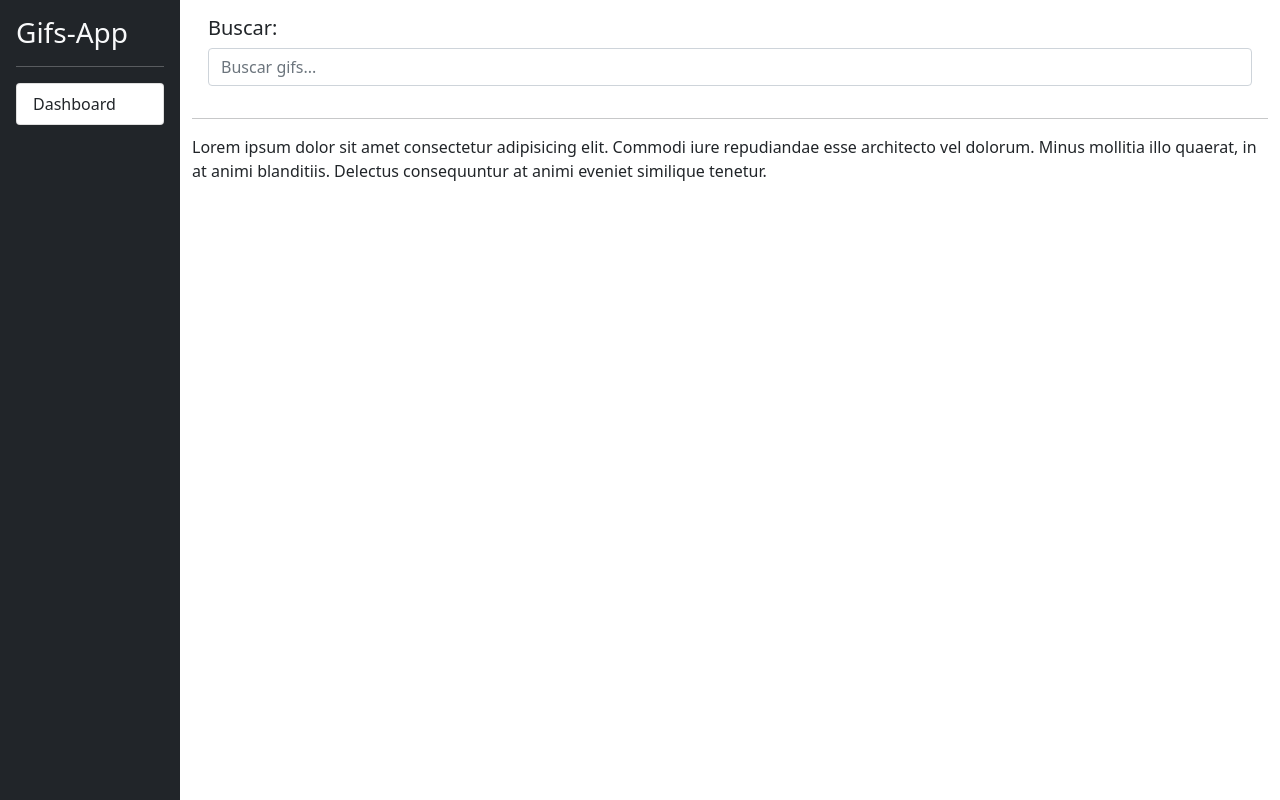
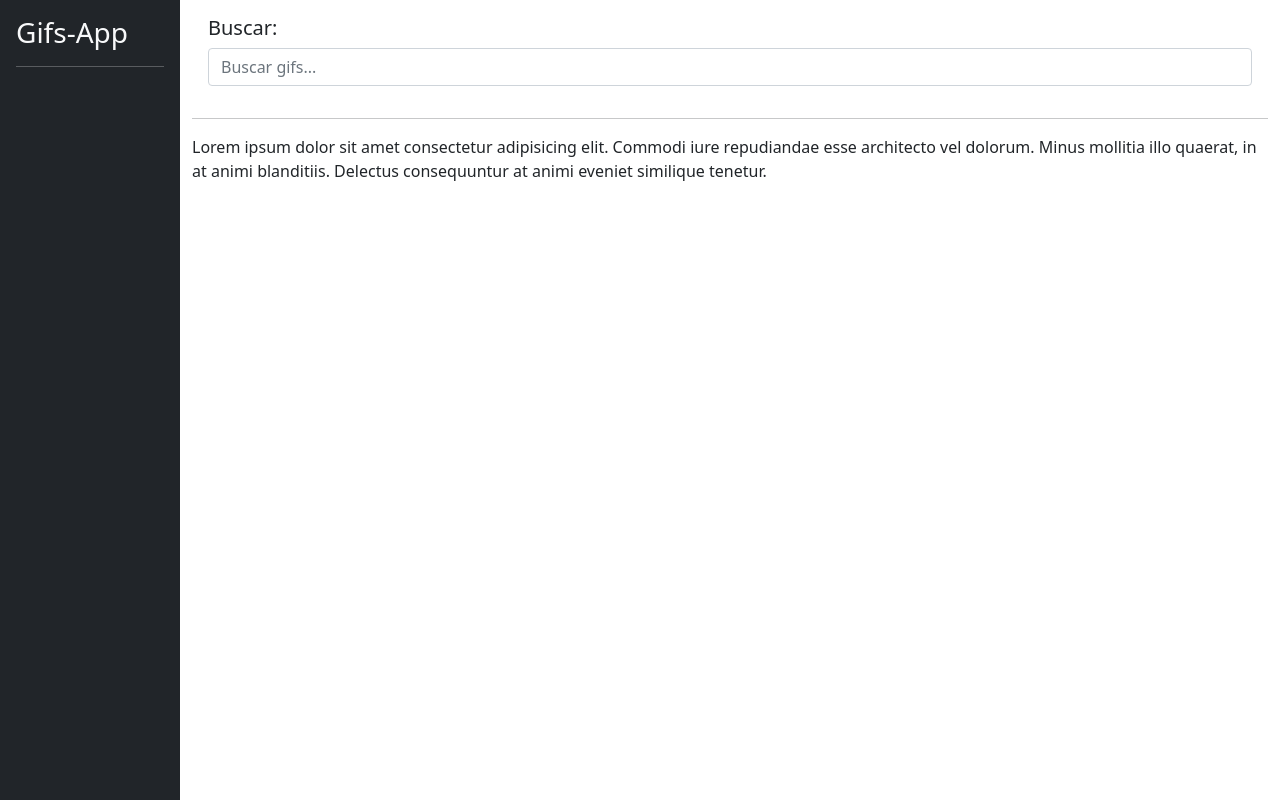
Before and after one commit to pau86/02-gifsApp, an Angular app: page / in a window 1280 px wide. Built offline with nearby package versions, Linux system fonts and the light colour scheme.

Commit message:
Video 81 - Create GiftService

```diff
--- a/src/app/gifs/busqueda/busqueda.component.ts
+++ b/src/app/gifs/busqueda/busqueda.component.ts
@@ -1,4 +1,5 @@
 import { Component, ElementRef, ViewChild } from '@angular/core';
+import { GifsService } from '../services/gifs.service';
 
 @Component({
   selector: 'app-busqueda',
@@ -10,9 +11,12 @@
 
   @ViewChild('txtBuscar') txtBuscar!:ElementRef<HTMLInputElement>;
 
+  constructor( private gifsService: GifsService ) {}
+
   buscar() {
     const valor = this.txtBuscar.nativeElement.value;
-    console.log( valor );
+
+    this.gifsService.buscarGifs(valor);
 
     this.txtBuscar.nativeElement.value = '';
   }
--- /dev/null
+++ b/src/app/gifs/services/gifs.service.ts
@@ -0,0 +1,21 @@
+import { Injectable } from '@angular/core';
+
+@Injectable({
+  providedIn: 'root'
+})
+export class GifsService {
+
+  private _historial: string[] = [];
+
+  get historial() {
+    return [...this._historial];
+  }
+
+  buscarGifs( query: string ) {
+
+    this._historial.unshift( query );
+    console.log(this._historial);
+
+  }
+
+}
--- a/src/app/shared/sidebar/sidebar.component.html
+++ b/src/app/shared/sidebar/sidebar.component.html
@@ -6,9 +6,10 @@
     <hr class="text-white" />
 
     <div class="list-group list-reset">
-        <a href="#"
+        <a *ngFor="let item of historial"
+           href="#"
            class="list-group-item list-group-item-action">
-            Dashboard
+            {{ item }}
         </a>
     </div>
 
--- a/src/app/shared/sidebar/sidebar.component.ts
+++ b/src/app/shared/sidebar/sidebar.component.ts
@@ -1,4 +1,5 @@
 import { Component } from '@angular/core';
+import { GifsService } from '../../gifs/services/gifs.service';
 
 @Component({
   selector: 'app-sidebar',
@@ -7,4 +8,11 @@
 
 export class SidebarComponent {
 
+  constructor( private gifsService: GifsService ) {}
+
+  get historial() {
+    return this.gifsService.historial;
+  }
+
+
 }
```
